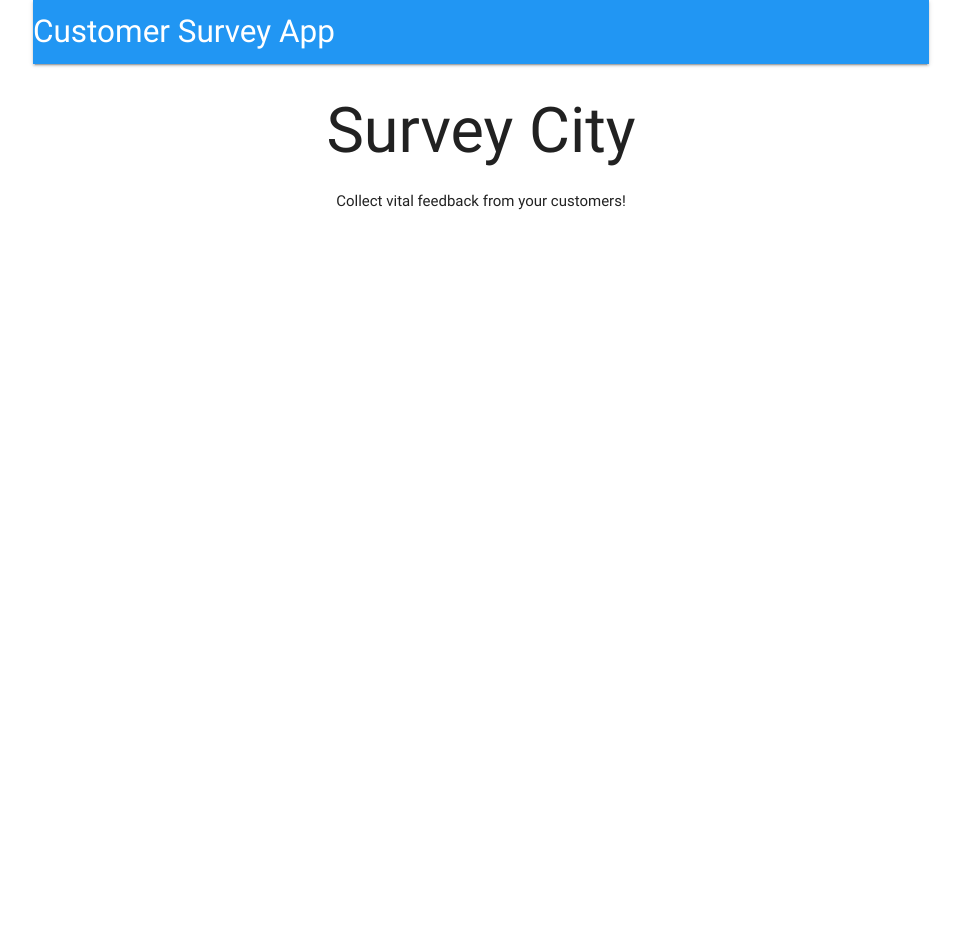
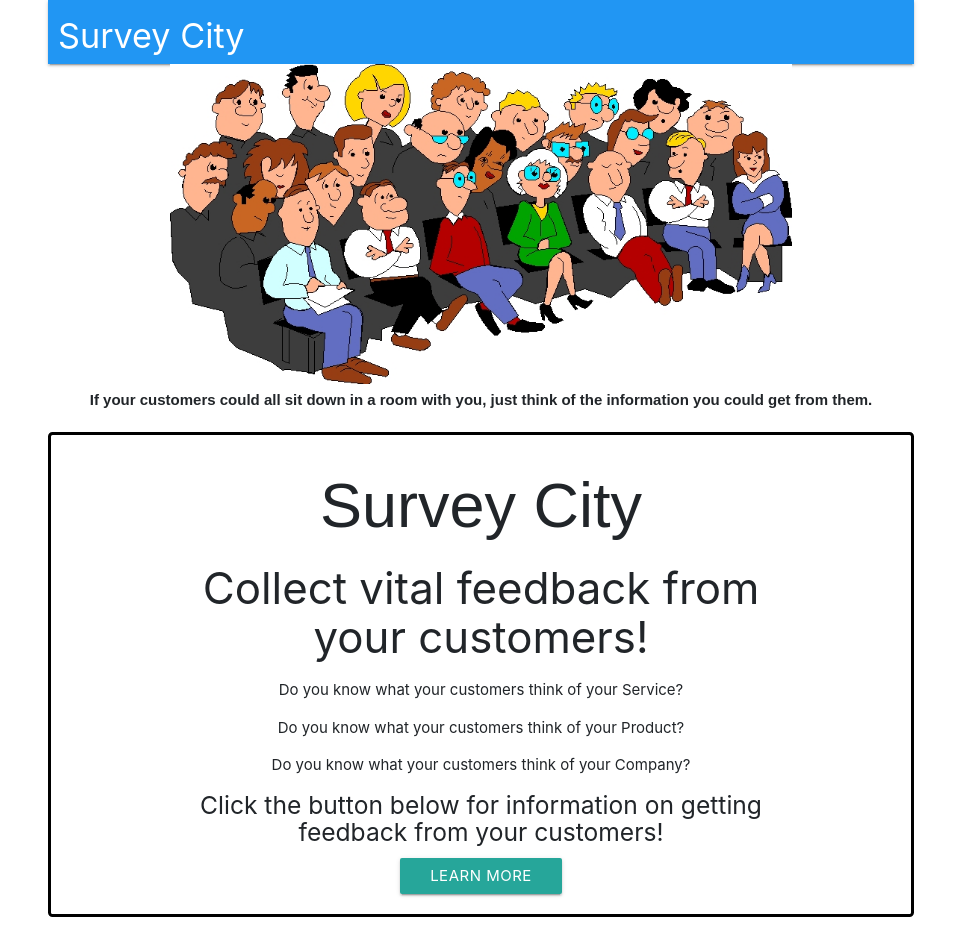
Before and after one commit to wb1098/survey_app, a React app in the folder client/: page / in a window 1280 px wide. Shown: the whole page, without its empty margins (159-1120 px from the left). Before the commit the page ends 800 px from the top, so only its background shows below. Built offline with nearby package versions, Linux system fonts and the light colour scheme; no server answers.

Commit message:
Started styling

```diff
--- a/client/public/index.html
+++ b/client/public/index.html
@@ -11,6 +11,8 @@
     <link rel="manifest" href="%PUBLIC_URL%/manifest.json">
     <link rel="shortcut icon" href="%PUBLIC_URL%/favicon.ico">
     <link href="https://fonts.googleapis.com/icon?family=Material+Icons" rel="stylesheet">
+      <link href="https://maxcdn.bootstrapcdn.com/bootstrap/4.0.0/css/bootstrap.min.css" rel="stylesheet">
+      <link href="style.css" type="text/css" rel="stylesheet">
     <!--
       Notice the use of %PUBLIC_URL% in the tags above.
       It will be replaced with the URL of the `public` folder during the build.
@@ -38,5 +40,6 @@
       To begin the development, run `npm start` or `yarn start`.
       To create a production bundle, use `npm run build` or `yarn build`.
     -->
-  </body>
+
+</body>
 </html>
--- /dev/null
+++ b/client/public/style.css
@@ -0,0 +1,27 @@
+body {
+    text-decoration: none;
+}
+
+
+#content_Div{
+ font-family: fantasy
+}
+
+#content_Div p{
+ margin-top: 5px;
+    font-weight: 600;
+}
+
+.hero_landing {
+    background-color: white;
+    border: 3px solid black;
+    padding: 5px;
+}
+
+#call_to_action_text {
+  margin-bottom: 12px;
+}
+
+#header-logo h4{
+    text-decoration: none;
+}
--- a/client/src/components/App.js
+++ b/client/src/components/App.js
@@ -6,6 +6,7 @@ import Header from './Header';
 import Landing from './Landing';
 import Dashboard from './Dashboard';
 import SurveyNew from './surveys/SurveyNew';
+import moreInfo from './moreInfo';
 
 
 
@@ -24,6 +25,8 @@ class App extends Component {
                      <Route exact path="/" component={Landing}/>
                      <Route exact path="/surveys" component={Dashboard}/>
                      <Route exact path="/surveys/new" component={SurveyNew}/>
+
+                     <Route exact path="/moreInfo" component={moreInfo}/>
                  </div>
                </BrowserRouter>
              </div>
--- a/client/src/components/Header.js
+++ b/client/src/components/Header.js
@@ -24,13 +24,16 @@ class Header extends Component {
 
     render () {
         return (
-            <nav>
+            <nav id="header_Nav">
               <div className="blue nav-wrapper">
                 <Link
                   to={this.props.auth ? '/surveys' : '/'}
                   className="left brand-logo"
                  >
-                  Customer Survey App
+            <h4 id="header-logo" style ={{marginLeft :"10px"}}>
+                  Survey City
+            </h4>
+
                 </Link>
                  <ul className="right">
                   {this.renderContent()}
--- a/client/src/components/Landing.js
+++ b/client/src/components/Landing.js
@@ -2,12 +2,36 @@ import React from 'react';
 
 const Landing = () => {
     return (
-    <div style={{textAlign : 'center' }}>
-        <h1>
+    <div  style={{textAlign : 'center' }}>
+
+    <div id="content_Div">
+        <img src="img/group_photo.jpg" alt="group cartoon" height="320px" width= "auto"     />
+
+        <p> If your customers could all sit down in a room with you, just think of the information you could get from them.  </p>
+    </div>
+
+      <div className="jumbotron hero_landing" style={{marginTop : '20px'}}>
+        <div className="container">
+        <h1 style={{fontFamily: "fantasy" }}>
           Survey City
         </h1>
 
-        Collect vital feedback from your customers!
+        <h3> Collect vital feedback from your customers! </h3>
+
+        <p> Do you know what your customers think of your Service?</p>
+        <p> Do you know what your customers think of your Product?</p>
+        <p> Do you know what your customers think of your Company?</p>
+
+        <h5 id="call_to_action_text"> Click the button below for information on getting feedback from your customers!</h5>
+
+        <p><a className="Teal btn white-text" href="/moreInfo" role="button">Learn more</a></p>
+     </div>
+    </div>
+
+
+
+
+
      </div>
     );
 };
--- /dev/null
+++ b/client/src/components/moreInfo.js
@@ -0,0 +1,36 @@
+import React from 'react';
+
+const moreInfo = () => {
+    return (
+    <div  style={{textAlign : 'center' }}>
+
+
+      <div className="card blue-grey darken-1">
+            <div className="card-content white-text">
+              <span className="card-title"><h4>More Information about the Survey City Application</h4></span>
+              <p style={{marginBottom:"10px"}}>
+        This application is made with React, Redux, Node, Express and many other open source librairies along with a whole lot of work!
+
+        If your interested in this application or the developer.
+        </p>
+        <h5 style={{marginBottom:"20px"}}>
+           Click the Contact link below.
+        </h5>
+          <img src="img/peopleAtTheDoor.jpg" alt= "cartoon people at door"/>
+
+            </div>
+            <div className="card-action">
+              <a href="/">Contact Me</a>
+            </div>
+          </div>
+
+
+        <a href="/" className="btn">Home</a>
+
+
+    </div>
+
+    );
+};
+
+export default moreInfo
--- /dev/null
+++ b/routes/pageRoutes.js
@@ -0,0 +1,6 @@
+module.exports = (app) => {
+app.get('/moreInfo', (req,res) => {
+
+        res.send("More Info Here")
+    });
+}
--- a/server.js
+++ b/server.js
@@ -22,9 +22,12 @@ app.use(
 app.use(passport.initialize());
 app.use(passport.session());
 
+app.get('/moreInfo',(req,res) => {res.semd('Wow')});
+
 require('./routes/authRoutes')(app);
 require('./routes/billingRoutes')(app);
 require('./routes/surveyRoutes')(app);
+//require('./routes/pageRoutes')(app);
 
 
 if(process.env.NODE_ENV === 'production'){
```
Also changed, not shown: client/public/img/Computer_guy_01.jpg (added), client/public/img/conversation01.jpg (added), client/public/img/dog_cat_marching.jpg (added), client/public/img/getting_results.jpg (added), client/public/img/group_photo.jpg (added), client/public/img/peopleAtTheDoor.jpg (added), client/public/img/shocked_guy.jpg (added), client/public/img/working-together.jpg (added), client/public/img/workman_01.jpg (added), routes/authRoutes.js (line endings or trailing spaces).
